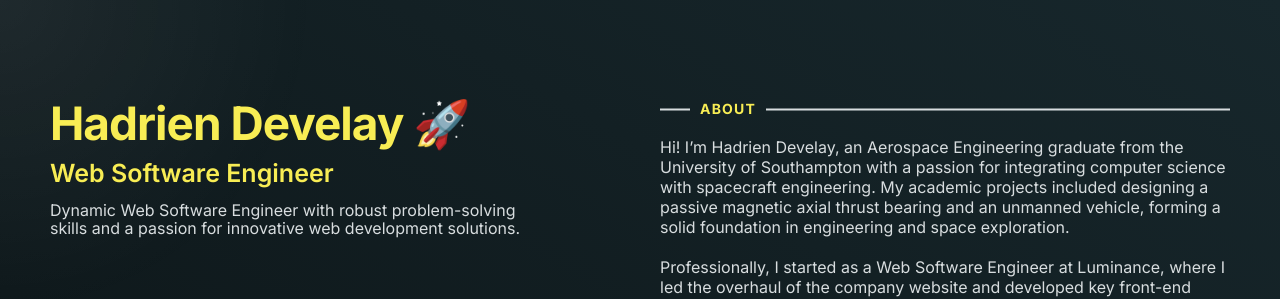
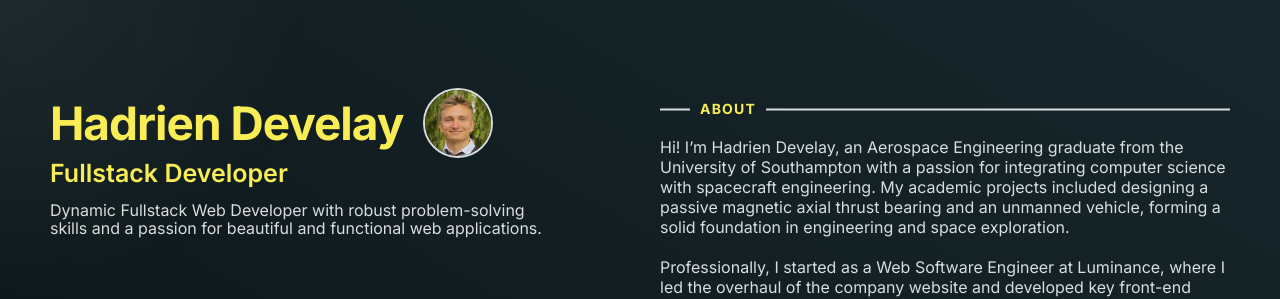
Before and after one commit to stecfrit/hadri1-v2, a React (Vite) app: page / in a window 1280 px wide. Shown: the top 299 px of the page. Built offline with nearby package versions, Linux system fonts and the light colour scheme; no server answers.

Commit message:
profile pic

```diff
--- a/src/components/Title.jsx
+++ b/src/components/Title.jsx
@@ -11,8 +11,11 @@ import ResumeLogo from "../assets/logos/resume.svg?react";
 export default function Title() {
   return (
     <div id="Title">
-      <h1>Hadrien Develay &#x1f680;</h1>
-      <h2>Web Software Engineer</h2>
+      <h1>
+        Hadrien Develay
+        <img src="/profile.jpg" alt="Profile" className="profile-picture" />
+      </h1>
+      <h2>Fullstack Developer</h2>
       {/* <p>
                 Fear is the mind-killer. Fear is the little-death that brings
                 total obliteration. I will face my fear. I will permit it to
@@ -22,8 +25,8 @@ export default function Title() {
                 <a href='https://en.wikipedia.org/wiki/Bene_Gesserit#Litany_against_fear' target='_blank' className='quote-desc'>&nbsp;&nbsp;&nbsp;Litany Against Fear, <em>Dune</em>, 1965.</a>
             </p> */}
       <p>
-        Dynamic Web Software Engineer with robust problem-solving skills and a
-        passion for innovative web development solutions.
+        Dynamic Fullstack Web Developer with robust problem-solving skills and a
+        passion for beautiful and functional web applications.
       </p>
       <Nav />
       <CreativeZone />
--- a/src/styles/title.scss
+++ b/src/styles/title.scss
@@ -16,6 +16,27 @@
     font-weight: 700;
     font-size: $font-size-mega;
     letter-spacing: -1px;
+    position: relative;
+    margin-right: auto;
+
+    .profile-picture {
+      $profile-picture-size: 70px;
+      width: $profile-picture-size;
+      height: $profile-picture-size;
+      border-radius: 50%;
+      object-fit: cover;
+      position: absolute;
+      border: 2px solid $text-color-alt;
+      transform: translate(50%, 50%);
+      bottom: 50%;
+      right: calc(-1 * $profile-picture-size / 2 - 20px);
+      transition: all 0.1s ease;
+      &:hover {
+        $profile-picture-size-hover: $profile-picture-size * 1.3;
+        width: $profile-picture-size-hover;
+        height: $profile-picture-size-hover;
+      }
+    }
   }
   h2 {
     font-weight: 600;
```
Also changed, not shown: public/profile.jpg (added).
